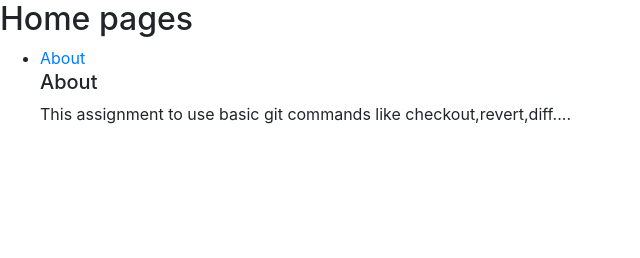
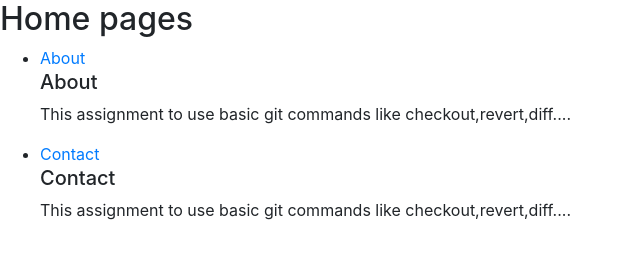
Before and after one commit to Ramkumar6299/html-project, a plain HTML site: page index.html in a window 1280 px wide. Shown: the whole page, without its empty margins (0-640 px from the left). Drawn offline with nearby package versions, Linux system fonts and the light colour scheme.

Commit message:
adding contact link in index.html

```diff
--- a/index.html
+++ b/index.html
@@ -14,6 +14,11 @@
             <h5>About</h5>
             <p>This assignment to use basic git commands like checkout,revert,diff.... </p>
         </li>
+        <li>
+            <a href="./contact.html">Contact</a>
+            <h5>Contact</h5>
+            <p>This assignment to use basic git commands like checkout,revert,diff.... </p>
+        </li>
     </ul>
 </body>
 </html>
```
